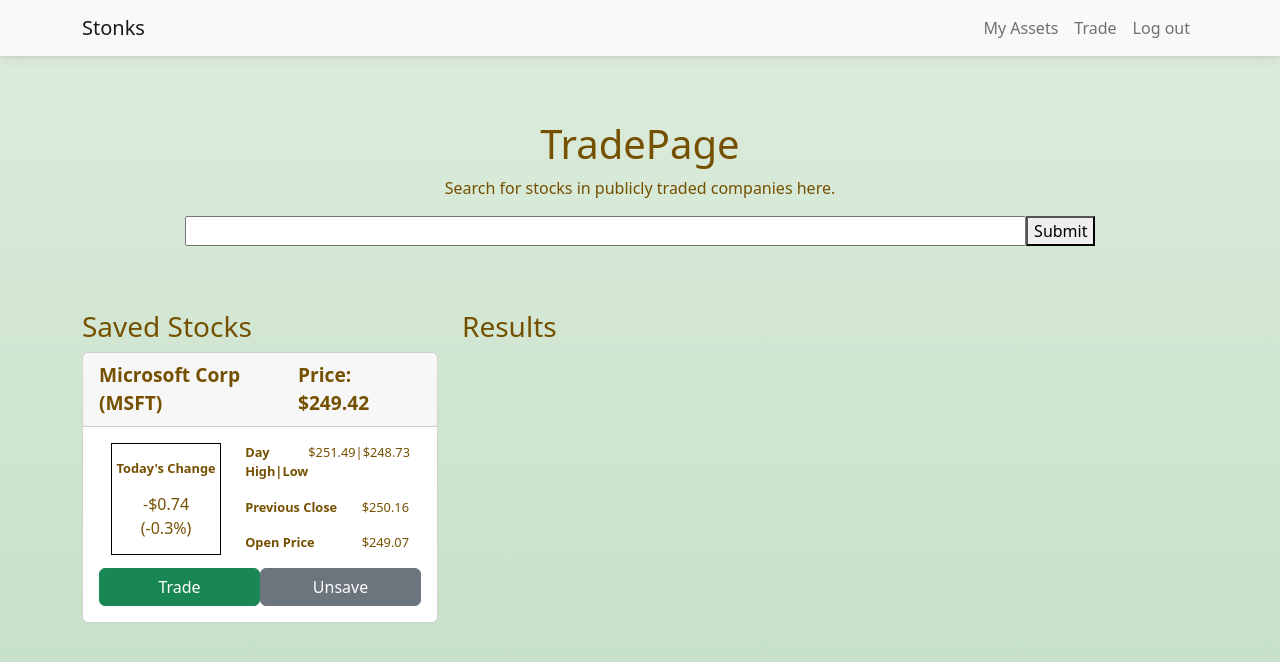
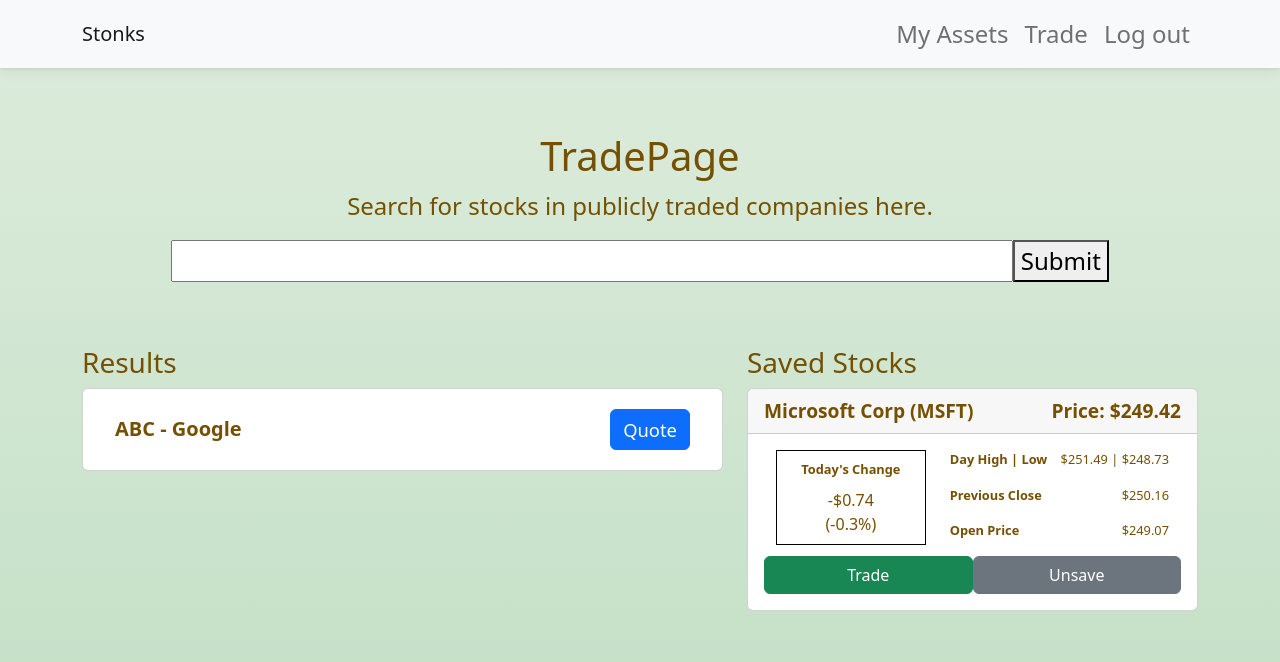
Before and after one commit to VirtualVasquez/Fantasy-Trading, a React (Create React App) app in the folder client/: page / in a window 1280 px wide. Shown: the top 662 px of the page. Built offline with nearby package versions, Linux system fonts and the light colour scheme.

Commit message:
base styling for stock results done

```diff
--- a/client/src/App.scss
+++ b/client/src/App.scss
@@ -2,4 +2,5 @@
     background: linear-gradient(to top, #c1dfc4 0%, #deecdd 100%);
     color: #755000;
     height: 100vh;
+    font-size: 24px;
 }
--- a/client/src/modules/TradePage/SavedStock/index.js
+++ b/client/src/modules/TradePage/SavedStock/index.js
@@ -36,10 +36,10 @@ const SavedStock = props => {
                     <div className='col-7 saved-stats'>
                         <p className="stat high-low-stat">
                             <span className="label high-low-label">
-                            Day High|Low
+                            Day High | Low
                             </span>
                             <span className="value high-low-value">
-                            $251.49|$248.73
+                                $251.49 | $248.73
                             </span>
                         </p>
                         <p className="stat previous-close-stat">
--- /dev/null
+++ b/client/src/modules/TradePage/StockResult/StockResult.scss
@@ -0,0 +1,17 @@
+.stock-result{
+    padding: 0.25rem 1rem;
+    .stock-result-body{
+        font-size: 1.25rem;
+        display: flex;
+        justify-content: space-between;
+        .comp-info{
+            font-weight: 600;
+            margin-bottom: 0rem;
+            display: flex;
+            align-items: center;
+        }
+        .btn{
+            font-size: 1.15rem;
+        }
+    }
+}
--- a/client/src/modules/TradePage/StockResult/index.js
+++ b/client/src/modules/TradePage/StockResult/index.js
@@ -1,10 +1,23 @@
 import React, {useEffect, useState } from 'react';
+import './StockResult.scss';
 
 
 const StockResult = props => {
     return (
-        <div className='container'>
+    <div className="card stock-result">
+        <div className="card-body stock-result-body">
+            <p className="comp-info">
+                <span className="comp-symbol">
+                    ABC
+                </span>
+                &nbsp;-&nbsp;
+                <span className="comp-name">
+                    Google
+                </span>
+            </p>
+            <button className="btn btn-primary">Quote</button>
         </div>
+    </div>
     )
 }
 
--- a/client/src/modules/TradePage/index.js
+++ b/client/src/modules/TradePage/index.js
@@ -3,6 +3,7 @@ import './TradePage.scss';
 import './StockResult';
 import './SavedStock';
 import SavedStock from './SavedStock';
+import StockResult from './StockResult';
 
 const TradePage = props => {
     return (
@@ -18,13 +19,14 @@ const TradePage = props => {
                 </div>
             </div>
             <div className='row stocks-row'>
-                <div className='col-4'>
+                <div className='col-12 col-lg-7'>
+                    <h3>Results</h3>
+                    <StockResult />
+
+                </div>
+                <div className='col-12 col-lg-5'>
                     <h3>Saved Stocks</h3>
                     <SavedStock />
-                </div>
-                <div className='col-8'>
-                    <h3>Results</h3>
-
                 </div>
             </div>
         </div>
```
